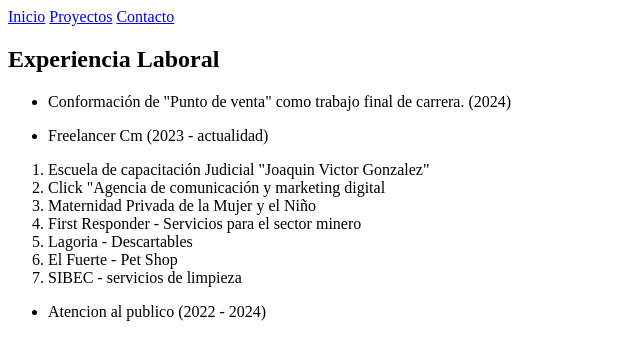
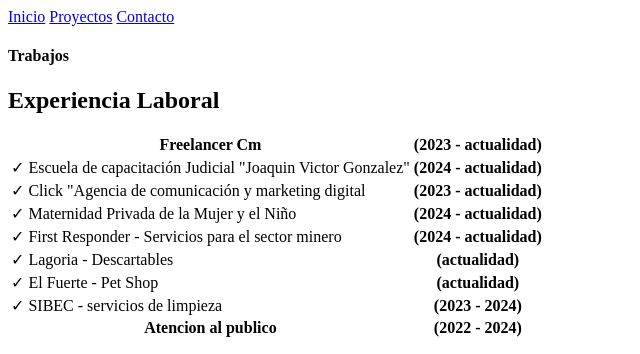
Before and after one commit to candecjz/Tp-1---Zapata, a plain HTML site: page proyectos.html in a window 1280 px wide. Shown: the top 354 px of the page, without its empty margins (0-640 px from the left). Drawn offline with Linux system fonts and the light colour scheme.

Commit message:
Modificacíon de la estructura y orden de la información

```diff
--- a/proyectos.html
+++ b/proyectos.html
@@ -13,20 +13,52 @@
     <a href="contacto.html">Contacto</a>
  </nav>
  <div id="proyectos">
+    <h4>Trabajos</h4>
     <h2>Experiencia Laboral</h2>
-    <ul><li>Conformación de "Punto de venta" como trabajo final de carrera. (2024)</li></ul>
-    <ul><li>Freelancer Cm (2023 - actualidad)</li></ul>
-        <ol>
-                <li>Escuela de capacitación Judicial "Joaquin Victor Gonzalez"</li>
-                <li>Click "Agencia de comunicación y marketing digital</li>
-                <li>Maternidad Privada de la Mujer y el Niño</li>
-                <li>First Responder - Servicios para el sector minero</li>
-                <li>Lagoria - Descartables</li>
-                <li>El Fuerte - Pet Shop</li>
-                <li>SIBEC - servicios de limpieza</li>
-        </ol>
-    <ul><li>Atencion al publico (2022 - 2024)</li></ul>
+    <div id="tabla">
+    <table>
+        <tr>
+            <th>Freelancer Cm </th>
+            <th>(2023 - actualidad)</th>
+        </tr>
+        <tr>
+            <td>✓ Escuela de capacitación Judicial "Joaquin Victor Gonzalez"</td>
+            <th>(2024 - actualidad)</th>
+        </tr>
+        <tr>
+            <td>✓ Click "Agencia de comunicación y marketing digital</td>
+            <th>(2023 - actualidad)</th>
+        </tr>
+        <tr>
+            <td>✓ Maternidad Privada de la Mujer y el Niño</td>
+            <th>(2024 - actualidad)</th>
+        </tr>
+        <tr>
+            <td>✓ First Responder - Servicios para el sector minero</td>
+            <th>(2024 - actualidad)</th>
+        </tr>
+        <tr>
+            <td>✓ Lagoria - Descartables</td>
+            <th>(actualidad)</th>
+        </tr>
+        <tr>
+            <td>✓ El Fuerte - Pet Shop</td>
+            <th>(actualidad)</th>
+        </tr>
+        <tr>
+            <td>✓ SIBEC - servicios de limpieza</td>
+            <th>(2023 - 2024)</th>
+        </tr>
+        <tr>
+            <th>Atencion al publico</th>
+            <th>(2022 - 2024)</th>
+        </tr>
+    </table>
+    </div>
 
+
+    <h2>Proyectos</h2>
+    <p>Punto de venta - Edelvez (2024)</p>
 </div>
 </body>
 </html>
```
Also changed, not shown: contacto.html (+2 -5 lines), index.html (+24 -5 lines).
